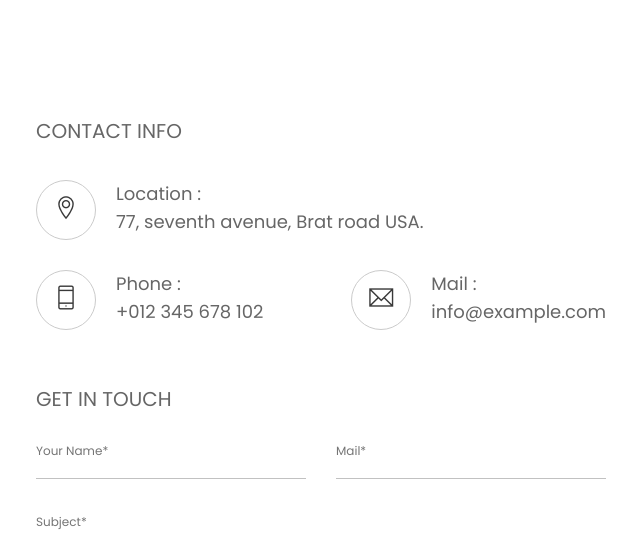
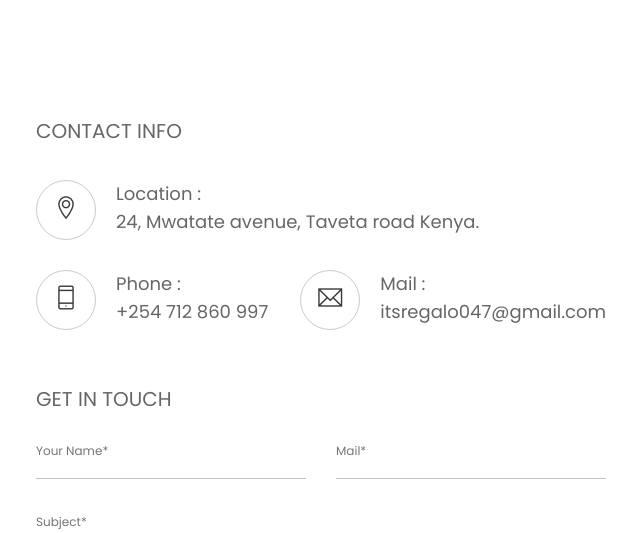
Before and after one commit to mwaiseghegift/RETECH-Wardrobe, a Django app: page /contact/ in a window 1280 px wide. Shown: the part 454-987 px from the top of the page, without its empty margins (19-659 px from the left). Run offline with Django 3.2, Linux system fonts and the light colour scheme; some libraries are stand-ins or nearby versions.

Commit message:
done contact

```diff
--- a/ecommerce/templates/base.html
+++ b/ecommerce/templates/base.html
@@ -334,7 +334,7 @@
                                                 <i class="zmdi zmdi-pin"></i>
                                             </div>
                                             <div class="address-text">
-                                                <p>194 Main Rd T, FS Rayed <br> VIC 3057, USA</p>
+                                                <p>24 Main Rd Taveta, Mwatate <br> 05 80305, Kenya</p>
                                             </div>
                                         </li>
                                         <li>
@@ -342,7 +342,7 @@
                                                 <i class="zmdi zmdi-email"></i>
                                             </div>
                                             <div class="address-text">
-                                                <a href="#"> info@example.com</a>
+                                                <a href="mailto:itsregalo047@gmail.com"> itsregalo047@gmail.com</a>
                                             </div>
                                         </li>
                                         <li>
@@ -350,7 +350,7 @@
                                                 <i class="zmdi zmdi-phone-in-talk"></i>
                                             </div>
                                             <div class="address-text">
-                                                <p>+012 345 678 102 </p>
+                                                <p>+254 712 860 997 </p>
                                             </div>
                                         </li>
                                     </ul>
--- a/ecommerce/templates/contact.html
+++ b/ecommerce/templates/contact.html
@@ -40,7 +40,7 @@
                                             <span class="ti-location-pin"></span>
                                         </div>
                                         <div class="contact__details">
-                                            <p>Location : <br> 77, seventh avenue, Brat road USA.</p>
+                                            <p>Location : <br> 24, Mwatate avenue, Taveta road Kenya.</p>
                                         </div>
                                     </div>
                                     <!-- End Single Adress -->
@@ -52,7 +52,7 @@
                                             <span class="ti-mobile"></span>
                                         </div>
                                         <div class="contact__details">
-                                            <p> Phone : <br><a href="#">+012 345 678 102 </a></p>
+                                            <p> Phone : <br><a href="#">+254 712 860 997 </a></p>
                                         </div>
                                     </div>
                                     <!-- End Single Adress -->
@@ -62,7 +62,7 @@
                                             <span class="ti-email"></span>
                                         </div>
                                         <div class="contact__details">
-                                            <p> Mail :<br><a href="#">info@example.com</a></p>
+                                            <p> Mail :<br><a href="mailto:itsregalo047@gmail.com">itsregalo047@gmail.com</a></p>
                                         </div>
                                     </div>
                                     <!-- End Single Adress -->
```
Also changed, not shown: db.sqlite3.
